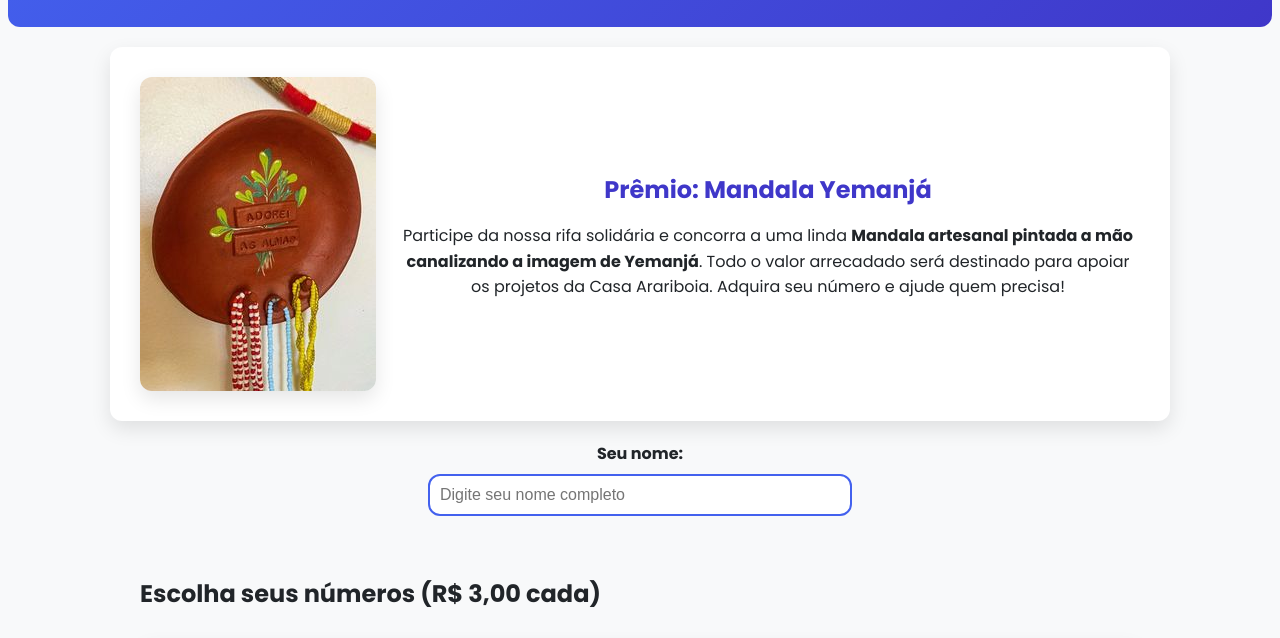
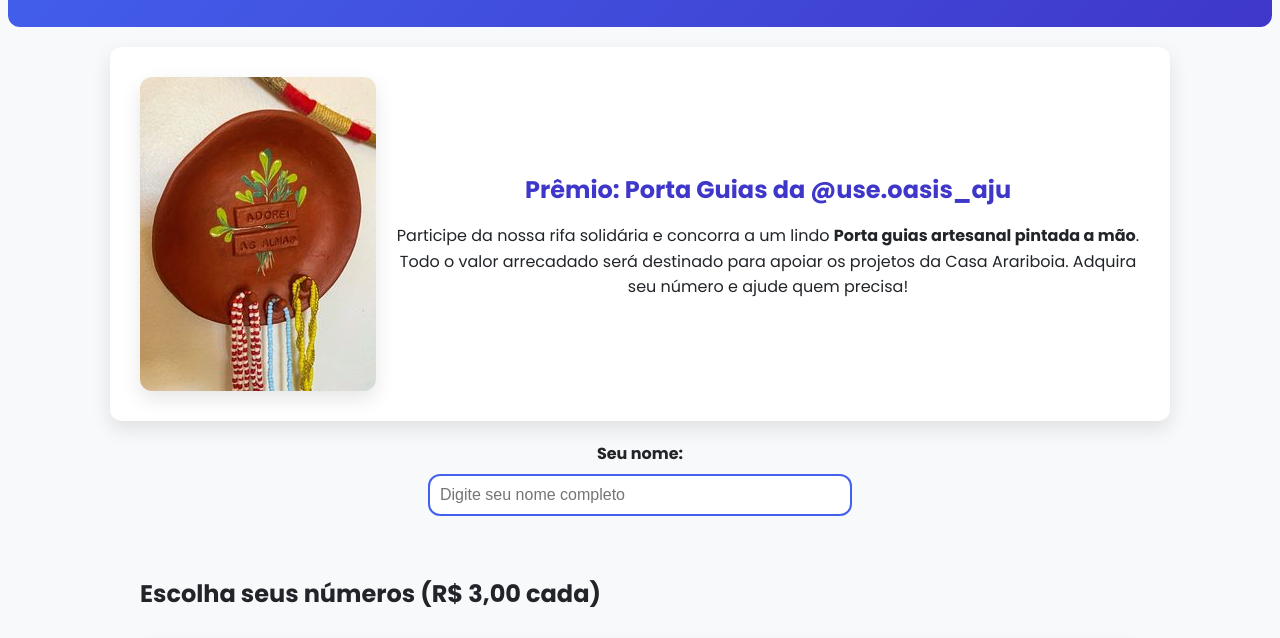
Before and after one commit to htmleiene/rifa, a website: page public/index.html in a window 1280 px wide. Shown: the part 122-760 px from the top of the page. Drawn offline with Linux system fonts and the light colour scheme; no server answers.

Commit message:
Update prize details in index.html

```diff
--- a/public/index.html
+++ b/public/index.html
@@ -367,8 +367,8 @@
     <div class="premio-conteudo">
         <img src="imagens/premio.jpg" alt="Prêmio da Rifa">
         <div class="descricao-premio">
-            <h2>Prêmio: Mandala Yemanjá</h2>
-            <p>Participe da nossa rifa solidária e concorra a uma linda <strong>Mandala artesanal pintada a mão canalizando a imagem de Yemanjá</strong>. Todo o valor arrecadado será destinado para apoiar os projetos da Casa Arariboia. Adquira seu número e ajude quem precisa!</p>
+            <h2>Prêmio: Porta Guias da @use.oasis_aju</h2>
+            <p>Participe da nossa rifa solidária e concorra a um lindo <strong>Porta guias artesanal pintada a mão</strong>. Todo o valor arrecadado será destinado para apoiar os projetos da Casa Arariboia. Adquira seu número e ajude quem precisa!</p>
         </div>
     </div>
 </section>
```
